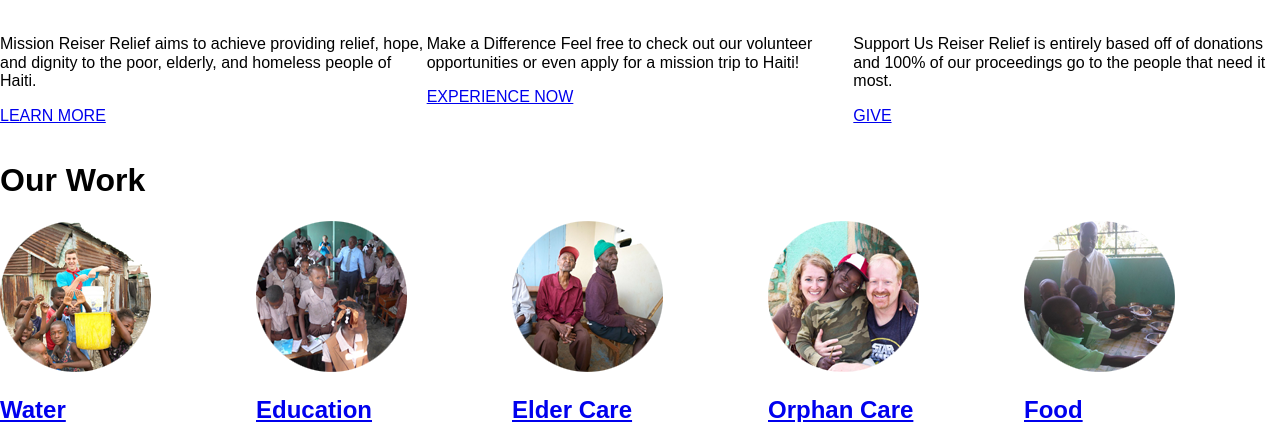
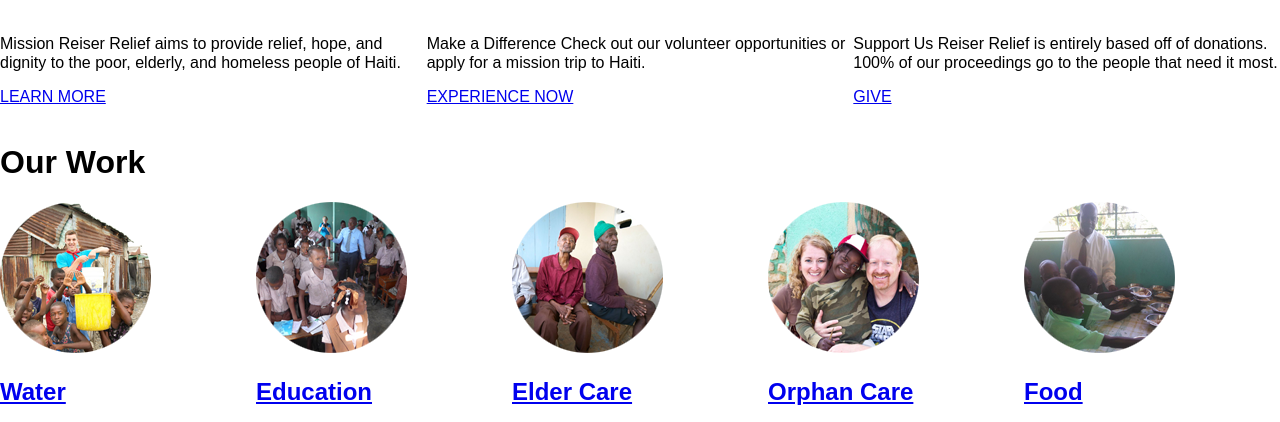
Before and after one commit to AlexKopen/Reiser-Relief, a PHP site: the page made by src/templates/home.twig in a window 1280 px wide. Shown: the part 301-723 px from the top of the page. Run offline with PHP 8.4, Linux system fonts and the light colour scheme; the template is opened without the code that fills it, so the values that code supplies are empty; some libraries are stand-ins or nearby versions.

Commit message:
Willard changes

```diff
--- a/src/templates/home.twig
+++ b/src/templates/home.twig
@@ -24,7 +24,7 @@
 				<div class="info-content">
 					<div class="text-block">
 						<p>
-							<span class="beginning">Mission</span> Reiser Relief aims to achieve providing relief, hope, and dignity to the poor, elderly, and homeless people of Haiti.
+							<span class="beginning">Mission</span> Reiser Relief aims to provide relief, hope, and dignity to the poor, elderly, and homeless people of Haiti.
 						</p>
 					</div>
 					<div class="link-block">
@@ -40,7 +40,7 @@
 				<div class="info-content">
 					<div class="text-block">
 						<p>
-							<span class="beginning">Make a Difference</span> Feel free to check out our volunteer opportunities or even apply for a mission trip to Haiti!
+							<span class="beginning">Make a Difference</span> Check out our volunteer opportunities or apply for a mission trip to Haiti.
 						</p>
 					</div>
 					<div class="link-block">
@@ -56,7 +56,7 @@
 				<div class="info-content" id="last-info">
 					<div class="text-block">
 						<p>
-							<span class="beginning">Support Us</span> Reiser Relief is entirely based off of donations and 100% of our proceedings go to the people that need it most.
+							<span class="beginning">Support Us</span> Reiser Relief is entirely based off of donations.  100% of our proceedings go to the people that need it most.
 						</p>
 					</div>
 					<div class="link-block">
```
